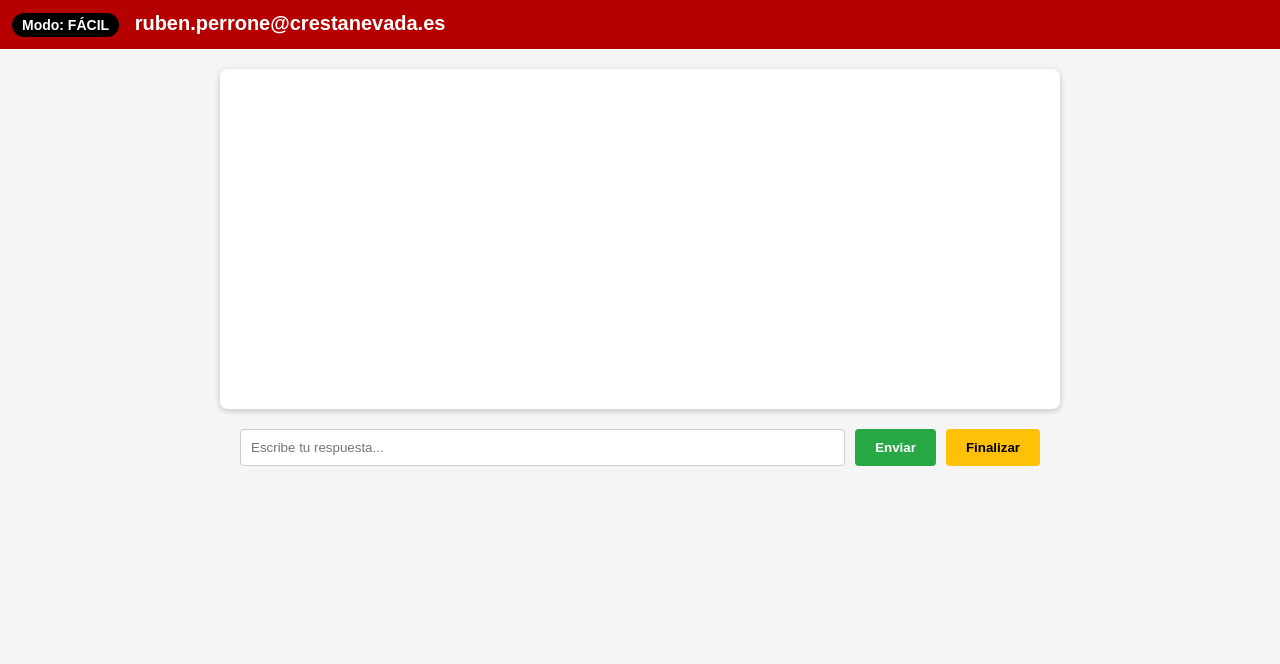
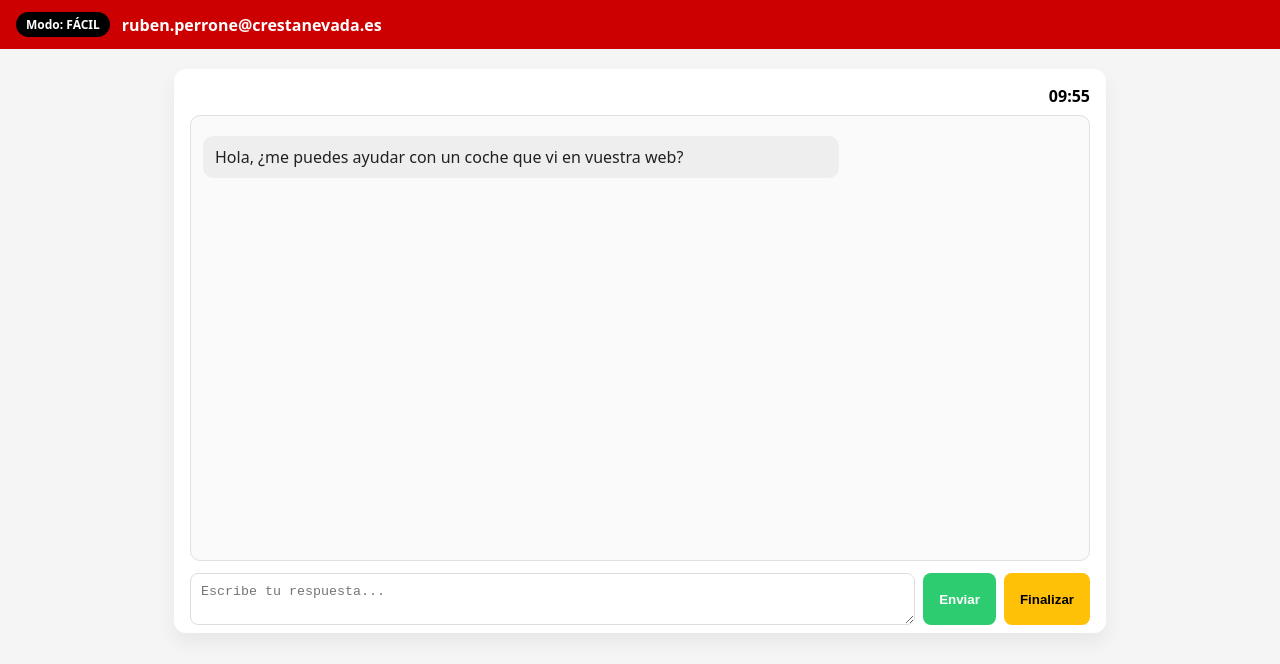
Before and after one commit to Crestanevada/cresta-trainer-live, a website: page public/index.html in a window 1280 px wide. Drawn offline with Linux system fonts and the light colour scheme; no server answers.

Commit message:
Update index.html

```diff
--- a/public/index.html
+++ b/public/index.html
@@ -1,167 +1,165 @@
-<!DOCTYPE html>
+<!doctype html>
 <html lang="es">
 <head>
-    <meta charset="UTF-8" />
-    <meta name="viewport" content="width=device-width, initial-scale=1.0" />
+  <meta charset="utf-8" />
+  <meta name="viewport" content="width=device-width, initial-scale=1" />
   <title>CrestaTrainer • Demo</title>
   <style>
-        body {
-            font-family: Arial, sans-serif;
-            background-color: #f5f5f5;
-            margin: 0;
-            padding: 0;
-        }
-        header {
-            background-color: #b60000;
-            color: white;
-            padding: 12px;
-            font-size: 20px;
-            font-weight: bold;
-        }
-        .mode-label {
-            display: inline-block;
-            background-color: black;
-            color: white;
-            padding: 4px 10px;
-            border-radius: 12px;
-            font-size: 14px;
-            margin-right: 10px;
-        }
-        .chat {
-            max-width: 800px;
-            margin: 20px auto;
-            background: white;
-            border-radius: 8px;
-            padding: 20px;
-            min-height: 300px;
-            box-shadow: 0 2px 6px rgba(0,0,0,0.2);
-        }
-        .bubble {
-            padding: 10px;
-            margin: 8px 0;
-            border-radius: 8px;
-            max-width: 80%;
-        }
-        .bubble.cliente {
-            background: #eee;
-            align-self: flex-start;
-        }
-        .bubble.vendedor {
-            background: #b60000;
-            color: white;
-            align-self: flex-end;
-        }
-        .input-container {
-            display: flex;
-            max-width: 800px;
-            margin: 0 auto 20px auto;
-        }
-        input {
-            flex: 1;
-            padding: 10px;
-            border-radius: 4px;
-            border: 1px solid #ccc;
-        }
-        button {
-            padding: 10px 20px;
-            margin-left: 10px;
-            border: none;
-            border-radius: 4px;
-            background: #28a745;
-            color: white;
-            font-weight: bold;
-            cursor: pointer;
-        }
-        button.finalizar {
-            background: #ffc107;
-            color: black;
-        }
-        .messages {
-            display: flex;
-            flex-direction: column;
-        }
+    body{font-family:system-ui,-apple-system,Segoe UI,Roboto,Arial,sans-serif;margin:0;background:#f5f5f5}
+    header{background:#cc0000;color:#fff;padding:12px 16px;font-weight:700;display:flex;gap:12px;align-items:center}
+    .pill{background:#000;color:#fff;padding:4px 10px;border-radius:999px;font-size:12px}
+    #wrap{max-width:900px;margin:20px auto;background:#fff;border-radius:12px;padding:16px 16px 8px;box-shadow:0 10px 20px rgba(0,0,0,.06)}
+    #top{display:flex;justify-content:space-between;align-items:center;margin-bottom:8px}
+    #timer{font-weight:700}
+    #chat{border:1px solid #e0e0e0;border-radius:10px;padding:12px;height:420px;overflow:auto;background:#fafafa}
+    .b{margin:8px 0;padding:10px 12px;border-radius:10px;max-width:70%;white-space:pre-wrap}
+    .cli{background:#eee;color:#212121}
+    .ven{background:#cc0000;color:#fff;margin-left:auto}
+    #bar{display:flex;gap:8px;margin-top:12px}
+    #input{flex:1;padding:10px;border-radius:8px;border:1px solid #ddd}
+    button{background:#2ecc71;color:#fff;border:0;border-radius:8px;padding:10px 16px;font-weight:700;cursor:pointer}
+    button.finish{background:#ffc107;color:#000}
+    pre{background:#111;color:#0f0;padding:12px;border-radius:8px;overflow:auto}
   </style>
 </head>
 <body>
   <header>
-        <span class="mode-label" id="mode-label"></span>
-        <span id="user-email"></span>
+    <span class="pill" id="mode-pill">Modo: FÁCIL</span>
+    <span id="user-email">ruben.perrone@crestanevada.es</span>
   </header>
 
-    <div class="chat">
-        <div class="messages" id="messages"></div>
+  <div id="wrap">
+    <div id="top">
+      <div></div>
+      <div id="timer">10:00</div>
     </div>
-
-    <div class="input-container">
-        <input type="text" id="input" placeholder="Escribe tu respuesta..." />
+    <div id="chat"></div>
+    <div id="bar">
+      <textarea id="input" rows="2" placeholder="Escribe tu respuesta..."></textarea>
       <button id="send">Enviar</button>
-        <button class="finalizar" id="finalizar">Finalizar</button>
+      <button id="finish" class="finish">Finalizar</button>
+    </div>
+    <div id="result"></div>
   </div>
 
   <script>
-        let mode = "FÁCIL"; // Esto se puede cambiar dinámicamente si quieres
-        let email = "ruben.perrone@crestanevada.es";
+    // ---------- Estado ----------
+    const MODO = "FÁCIL";              // visible en la UI
+    const EMAIL = "ruben.perrone@crestanevada.es";
+    let history = [];                   // chat history para la API
+    let transcript = [];                // para evaluación
+    let locked = false;
     let startTime = Date.now();
+    let deadline = Date.now() + 10*60*1000; // 10 min
 
-        document.getElementById("mode-label").textContent = `Modo: ${mode}`;
-        document.getElementById("user-email").textContent = email;
+    // ---------- Util ----------
+    function escapeHtml(s=""){
+      return s.replace(/&/g,"&amp;")
+              .replace(/</g,"&lt;")
+              .replace(/>/g,"&gt;")
+              .replace(/"/g,"&quot;")
+              .replace(/'/g,"&#39;");
+    }
+    function bubble(role, text){
+      const div = document.createElement('div');
+      div.className = 'b ' + (role==="cliente" ? "cli" : "ven");
+      div.innerHTML = escapeHtml(String(text||""));
+      document.getElementById('chat').appendChild(div);
+      document.getElementById('chat').scrollTop = document.getElementById('chat').scrollHeight;
 
-        function escapeHtml(text) {
-            let div = document.createElement("div");
-            div.innerText = text;
-            return div.innerHTML;
+      // guardar para evaluación + construir history para la API
+      transcript.push({ speaker: role, text: String(text||"") });
+      if(role==="vendedor"){
+        history.push({ role:"user", content:String(text||"") });
+      }else{
+        history.push({ role:"assistant", content:String(text||"") });
+      }
+    }
+    function tick(){
+      const s = Math.max(0, Math.floor((deadline-Date.now())/1000));
+      const mm = String(Math.floor(s/60)).padStart(2,'0');
+      const ss = String(s%60).padStart(2,'0');
+      document.getElementById('timer').textContent = `${mm}:${ss}`;
+      if(s<=0 && !locked) finish();
+    }
+    setInterval(tick,500);
+
+    // ---------- Llamadas API ----------
+    async function callSimulate() {
+      // POST a /api/simulate con history + modo
+      const r = await fetch('/api/simulate', {
+        method:'POST',
+        headers:{'Content-Type':'application/json'},
+        body: JSON.stringify({ history, nivel: MODO }) // tu API usa {history, nivel}
+      });
+      if(!r.ok){
+        const t = await r.text().catch(()=> "");
+        throw new Error(`Simulate ${r.status}: ${t}`);
+      }
+      const data = await r.json().catch(()=> ({}));
+      return typeof data?.reply === "string" ? data.reply : "";
     }
 
-        function bubble(sender, text) {
-            const msgContainer = document.getElementById("messages");
-            const div = document.createElement("div");
-            div.classList.add("bubble", sender);
-            div.innerHTML = escapeHtml(text || "");
-            msgContainer.appendChild(div);
-            msgContainer.scrollTop = msgContainer.scrollHeight;
+    async function startConversation(){
+      try{
+        const clientIntro = await callSimulate(); // primera respuesta del cliente
+        const intro = clientIntro || "Hola, vi un coche en vuestra web y me gustaría saber si lo puedo ver en esta tienda o traerlo para probarlo.";
+        bubble("cliente", intro);
+      }catch(e){
+        bubble("cliente", "Hola, ¿me puedes ayudar con un coche que vi en vuestra web?");
+        console.warn(e);
+      }
     }
 
-        async function startSimulation() {
-            const res = await fetch("/api/simulate");
-            const data = await res.json();
-            const first = typeof data?.first === 'string' ? data.first : "";
-            bubble("cliente", first);
+    async function simulateTurn(vendorText){
+      try{
+        const clientReply = await callSimulate();
+        bubble("cliente", clientReply || "¿Podrías detallarme un poco más?");
+      }catch(e){
+        bubble("cliente", "Perdona, no te he entendido. ¿Me lo repites?");
+        console.warn(e);
+      }
     }
 
-        async function sendMessage() {
-            const input = document.getElementById("input");
-            const text = input.value.trim();
-            if (!text) return;
+    async function finish(){
+      locked = true;
+      document.getElementById('send').disabled = true;
+      document.getElementById('finish').disabled = true;
 
-            bubble("vendedor", text);
-            input.value = "";
-
-            const res = await fetch("/api/evaluate", {
-                method: "POST",
-                headers: { "Content-Type": "application/json" },
-                body: JSON.stringify({ message: text })
+      const duracion_seg = Math.round((Date.now() - startTime)/1000);
+      try{
+        const r = await fetch('/api/evaluate',{
+          method:'POST',
+          headers:{'Content-Type':'application/json'},
+          body: JSON.stringify({ transcript, nivel: MODO, email: EMAIL, duracion_seg })
         });
-
-            const data = await res.json();
-            const reply = typeof data?.reply === 'string' ? data.reply : "";
-            bubble("cliente", reply);
+        const data = await r.text();
+        const pre = document.createElement('pre');
+        pre.textContent = data;
+        document.getElementById('result').appendChild(pre);
+      }catch(e){
+        const pre = document.createElement('pre');
+        pre.textContent = 'Error al evaluar: ' + (e?.message||e);
+        document.getElementById('result').appendChild(pre);
+      }
     }
 
-        async function finalizar() {
-            let tiempoTotal = ((Date.now() - startTime) / 1000).toFixed(1) + " segundos";
-            const res = await fetch("/api/finish", {
-                method: "POST",
-                headers: { "Content-Type": "application/json" },
-                body: JSON.stringify({ duracion: tiempoTotal })
-            });
-            const result = await res.json();
-            alert(`Simulación finalizada.\nTiempo total: ${tiempoTotal}\nNota: ${result.nota_total || 0}`);
-        }
+    // ---------- UI ----------
+    document.getElementById('mode-pill').textContent = `Modo: ${MODO}`;
+    document.getElementById('user-email').textContent = EMAIL;
 
-        document.getElementById("send").addEventListener("click", sendMessage);
-        document.getElementById("finalizar").addEventListener("click", finalizar);
+    document.getElementById('send').onclick = async ()=>{
+      const box = document.getElementById('input');
+      const v = box.value.trim();
+      if(!v || locked) return;
+      box.value = "";
+      bubble("vendedor", v);
+      await simulateTurn(v);
+    };
+    document.getElementById('finish').onclick = finish;
 
-        startSimulation();
+    // ---------- Arranque ----------
+    startConversation();
   </script>
 </body>
 </html>
```
Lines whose indentation alone changed are shown as unchanged.
